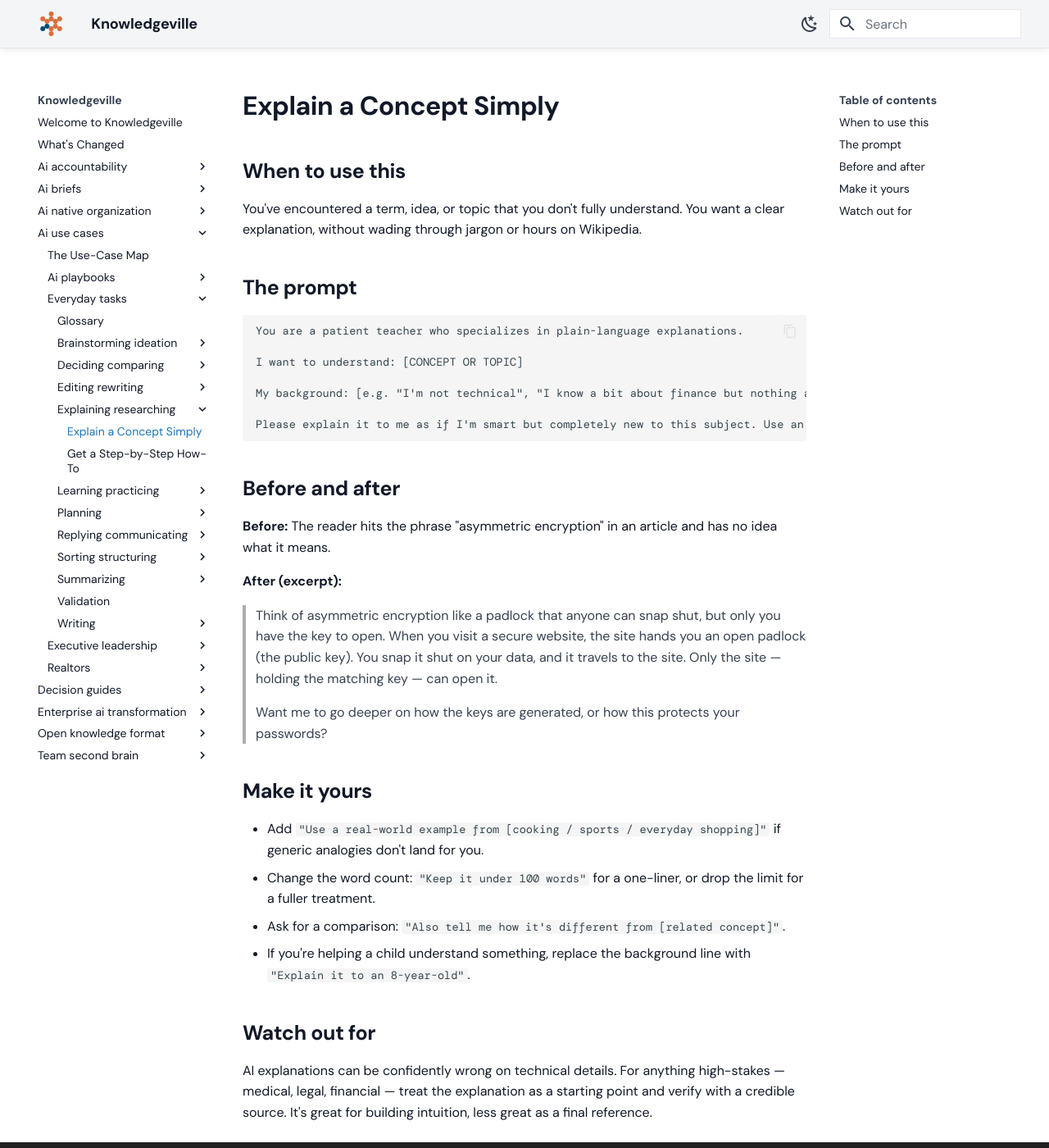
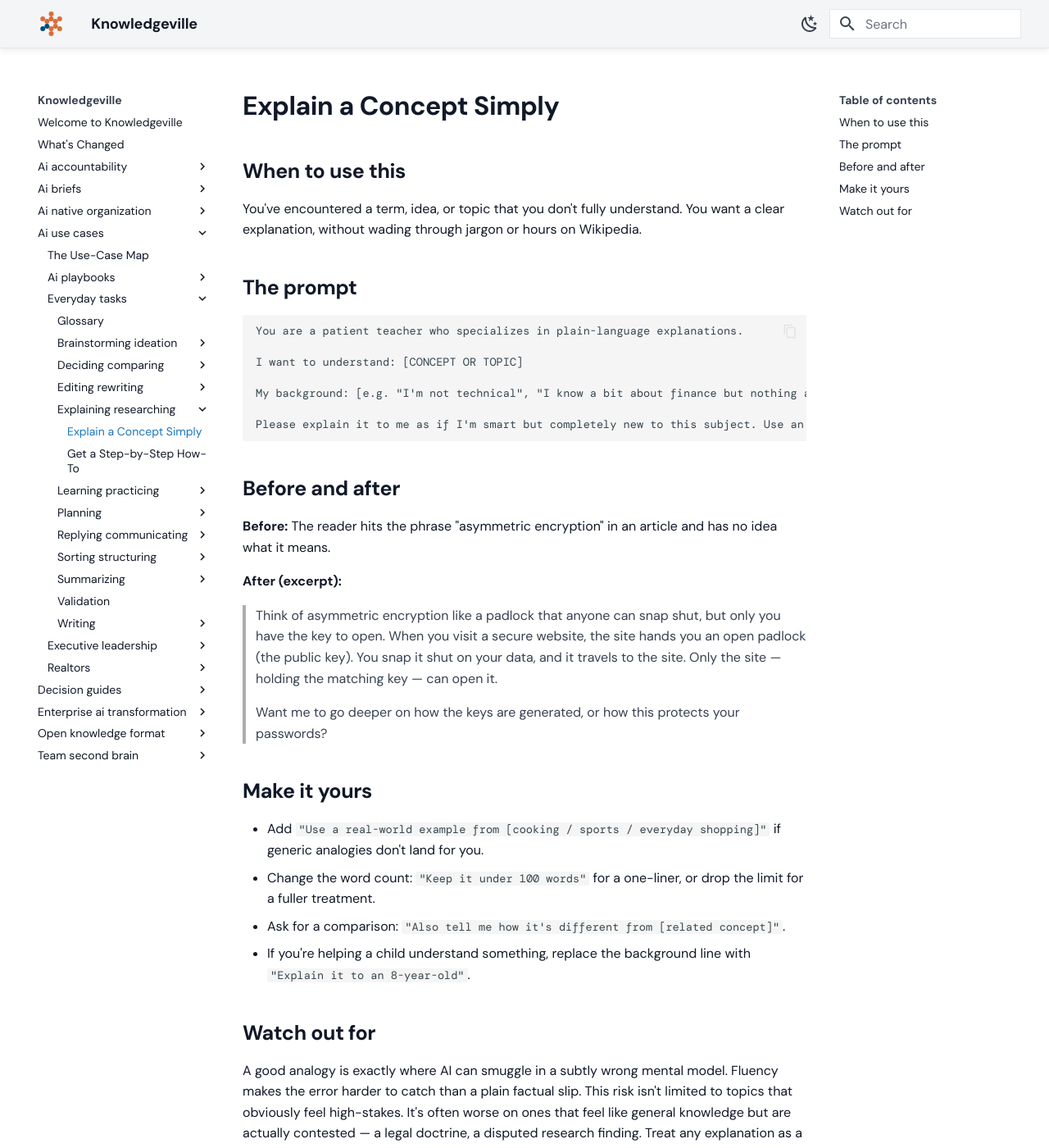
Before and after one commit to grandaha/knowledgeville, an MkDocs documentation site: the page built from published/ai-use-cases/everyday-tasks/explaining-researching/explain-a-concept-simply.md, in a window 1280 px wide and 1400 px high. Shown: the whole window at 82% size. Built offline with MkDocs 1.6.1 and Material for MkDocs 9.7.7, drawn with Linux system fonts in a browser that asks for light colours; some web fonts are replaced; some of the changed text lies outside the part shown.

Commit message:
Publish: sync content from workspace

````diff
--- a/published/ai-use-cases/everyday-tasks/explaining-researching/explain-a-concept-simply.md
+++ b/published/ai-use-cases/everyday-tasks/explaining-researching/explain-a-concept-simply.md
@@ -19,7 +19,7 @@ I want to understand: [CONCEPT OR TOPIC]
 
 My background: [e.g. "I'm not technical", "I know a bit about finance but nothing about investing", "I'm a high-school student"]
 
-Please explain it to me as if I'm smart but completely new to this subject. Use an analogy if it helps. Keep it under 200 words, then ask me if I'd like to go deeper on any part.
+Please explain it to me as if I'm smart but completely new to this subject. Use an analogy if it helps, but if no analogy fits the concept accurately, say so instead of forcing one. Flag anything experts still debate. Keep it under 200 words, then ask me if I'd like to go deeper on any part.
 ```
 
 ## Before and after
@@ -41,4 +41,4 @@ Please explain it to me as if I'm smart but completely new to this subject. Use
 
 ## Watch out for
 
-AI explanations can be confidently wrong on technical details. For anything high-stakes — medical, legal, financial — treat the explanation as a starting point and verify with a credible source. It's great for building intuition, less great as a final reference.
+A good analogy is exactly where AI can smuggle in a subtly wrong mental model. Fluency makes the error harder to catch than a plain factual slip. This risk isn't limited to topics that obviously feel high-stakes. It's often worse on ones that feel like general knowledge but are actually contested — a legal doctrine, a disputed research finding. Treat any explanation as a starting point and verify with a credible source before relying on it. It's great for building intuition, less great as a final reference.
````
Also changed, not shown: published/ai-use-cases/everyday-tasks/log.md (+3 -0 lines), 1 other file.
